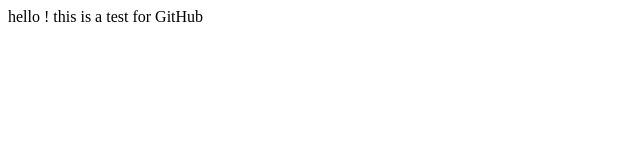
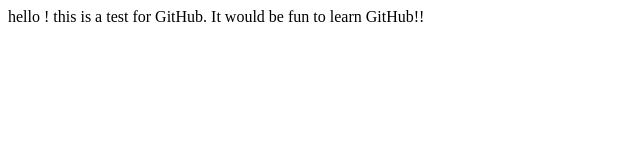
Before and after one commit to jandialqa/mytestrepo, a plain HTML site: page WebContent/index.html in a window 1280 px wide. Shown: the whole page, without its empty margins (0-640 px from the left). Drawn offline with Linux system fonts and the light colour scheme.

Commit message:
more changes to index.html

```diff
--- a/WebContent/index.html
+++ b/WebContent/index.html
@@ -5,6 +5,8 @@
 <title>Insert title here</title>
 </head>
 <body>
-	 hello ! this is a test for GitHub
+	 hello ! this is a test for GitHub.
+
+	 It would be fun to learn GitHub!!
 </body>
 </html>
```
